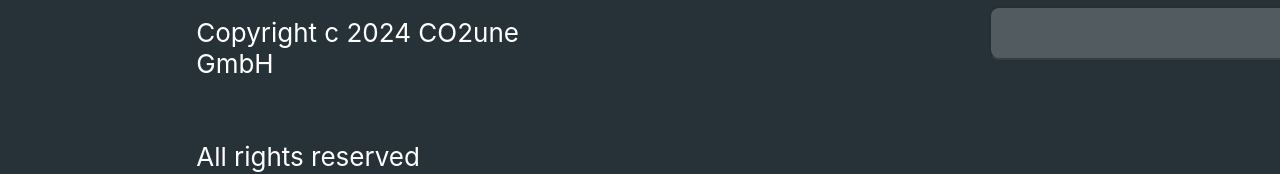
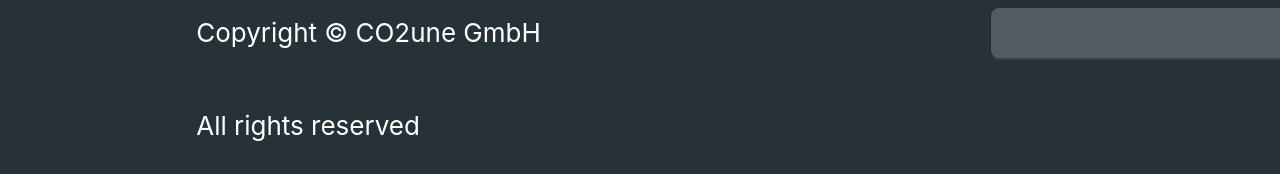
Before and after one commit to maiigl/CO2une, a plain HTML site: page index.html in a window 1280 px wide. Shown: the part 2609-2783 px from the top of the page. Drawn offline with Linux system fonts and the light colour scheme.

Commit message:
add copright symbol

```diff
--- a/index.html
+++ b/index.html
@@ -127,7 +127,7 @@
   <footer>
     <div class="footerBucket1">
       <img src="../CO2une/resource/images/CO2une-Logo_dark.png" alt="" />
-      <p>Copyright c 2024 CO2une GmbH</p>
+      <p>Copyright &copy; <em id="date"></em>CO2une GmbH</p>
       <p>All rights reserved</p>
       <div class="socials">
         <button style="font-size: 24px">
```
